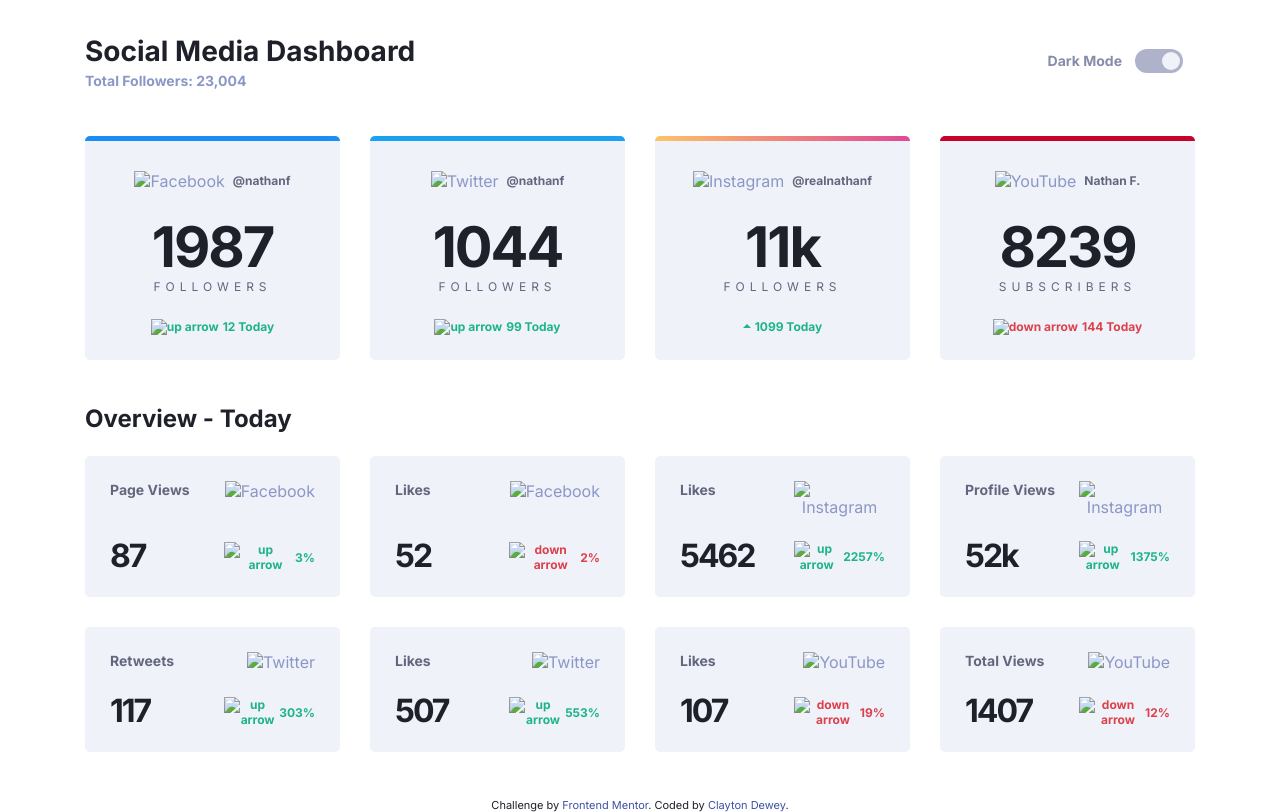
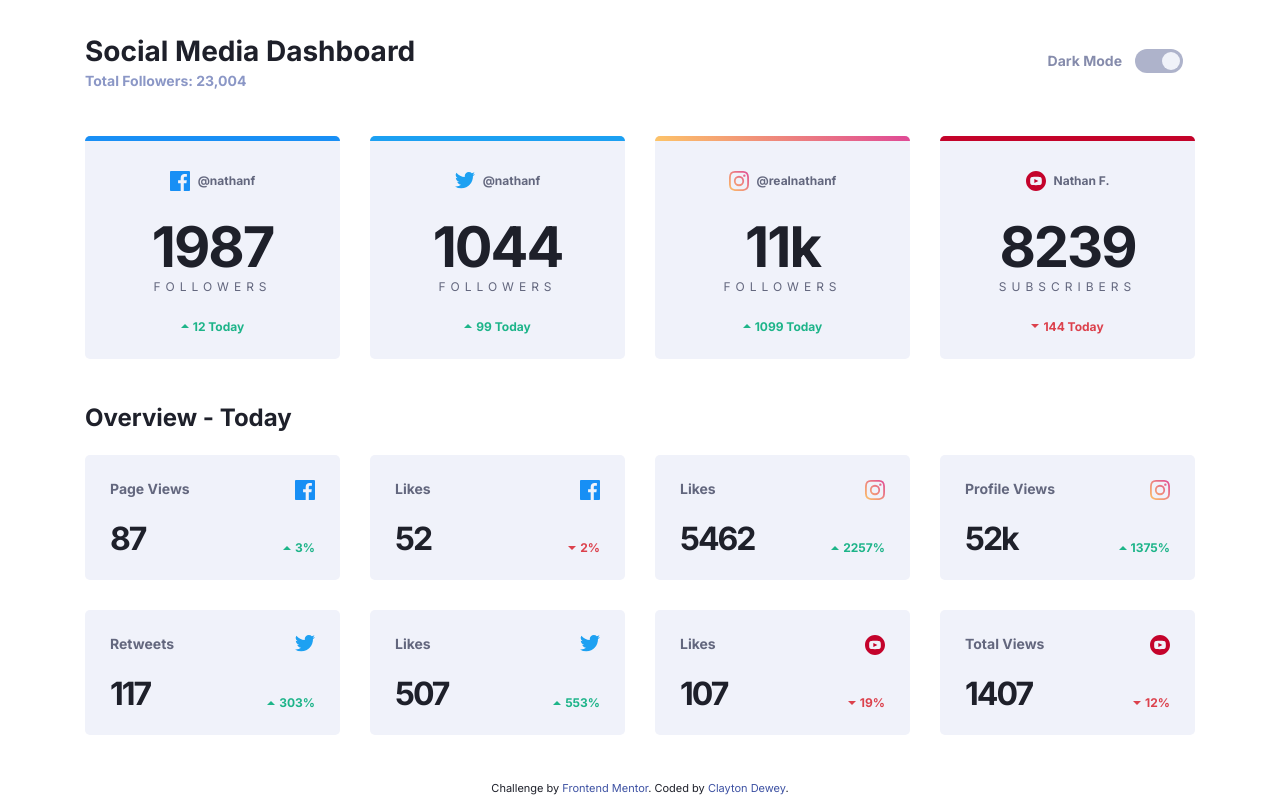
Before and after one commit to ClaytonDewey/fem-social-media-dashboard, a website: page index.html in a window 1280 px wide. Drawn offline with nearby package versions, Linux system fonts and the light colour scheme; the site is published under a folder, as on GitHub Pages, so addresses that start at the root find nothing.

Commit message:
fix: Update image paths

```diff
--- a/index.html
+++ b/index.html
@@ -6,7 +6,7 @@
   <meta name="viewport" content="width=device-width, initial-scale=1.0">
   <!-- displays site properly based on user's device -->
 
-  <link rel="icon" type="image/png" sizes="32x32" href="./images/favicon-32x32.png">
+  <link rel="icon" type="image/png" sizes="32x32" href="../images/favicon-32x32.png">
 
   <title>Frontend Mentor | Social media dashboard with theme switcher</title>
 
@@ -56,7 +56,7 @@
     <section class="container cards">
       <div class="card card--facebook">
         <div class="card__platform">
-          <img src="/images/icon-facebook.svg" class="card__icon" alt="Facebook">
+          <img src="./images/icon-facebook.svg" class="card__icon" alt="Facebook">
           <div class="card__username">@nathanf</div>
         </div>
         <div class="card__followers">
@@ -64,7 +64,7 @@
           <div class="card__label">Followers</div>
         </div>
         <div class="card__change card__change--up">
-          <img src="/images/icon-up.svg" alt="up arrow">
+          <img src="./images/icon-up.svg" alt="up arrow">
           <div class="card__number">12 Today</div>
         </div>
       </div>
@@ -72,7 +72,7 @@
 
       <div class="card card--twitter">
         <div class="card__platform">
-          <img src="/images/icon-twitter.svg" class="card__icon" alt="Twitter">
+          <img src="./images/icon-twitter.svg" class="card__icon" alt="Twitter">
           <div class="card__username">@nathanf</div>
         </div>
         <div class="card__followers">
@@ -82,14 +82,14 @@
           <div class="card__label">Followers</div>
         </div>
         <div class="card__change card__change--up">
-          <img src="/images/icon-up.svg" alt="up arrow">
+          <img src="./images/icon-up.svg" alt="up arrow">
           <div class="card__number">99 Today</div>
         </div>
       </div>
 
       <div class="card card--instagram">
         <div class="card__platform">
-          <img src="/images/icon-instagram.svg" class="card__icon" alt="Instagram">
+          <img src="./images/icon-instagram.svg" class="card__icon" alt="Instagram">
           <div class="card__username">@realnathanf</div>
         </div>
         <div class="card__followers">
@@ -106,7 +106,7 @@
 
       <div class="card card--youtube">
         <div class="card__platform">
-          <img src="/images/icon-youtube.svg" class="card__icon" alt="YouTube">
+          <img src="./images/icon-youtube.svg" class="card__icon" alt="YouTube">
           <div class="card__username">Nathan F.</div>
         </div>
         <div class="card__followers">
@@ -118,7 +118,7 @@
           </div>
         </div>
         <div class="card__change card__change--down">
-          <img src="/images/icon-down.svg" alt="down arrow">
+          <img src="./images/icon-down.svg" alt="down arrow">
           <div class="card__number">144 Today</div>
         </div>
       </div>
@@ -130,80 +130,80 @@
       <div class="cards">
         <div class="card card-grid">
           <div class="card__subtitle">Page Views</div>
-          <img src="/images/icon-facebook.svg" alt="Facebook">
+          <img src="./images/icon-facebook.svg" alt="Facebook">
           <div class="card__count card__count--small">87</div>
           <div class="card__change card__change--up">
-            <img src="/images/icon-up.svg" alt="up arrow">
+            <img src="./images/icon-up.svg" alt="up arrow">
             <div class="card__number">3%</div>
           </div>
         </div>
 
         <div class="card card-grid">
           <div class="card__subtitle">Likes</div>
-          <img src="/images/icon-facebook.svg" alt="Facebook">
+          <img src="./images/icon-facebook.svg" alt="Facebook">
           <div class="card__count card__count--small">52</div>
           <div class="card__change card__change--down">
-            <img src="/images/icon-down.svg" alt="down arrow">
+            <img src="./images/icon-down.svg" alt="down arrow">
             <div class="card__number">2%</div>
           </div>
         </div>
 
         <div class="card card-grid">
           <div class="card__subtitle">Likes</div>
-          <img class="" src="/images/icon-instagram.svg" alt="Instagram" />
+          <img class="" src="./images/icon-instagram.svg" alt="Instagram" />
           <div class="card__count card__count--small">5462</div>
           <div class="card__change card__change--up">
-            <img src="/images/icon-up.svg" alt="up arrow" />
+            <img src="./images/icon-up.svg" alt="up arrow" />
             <div class="card__number">2257%</div>
           </div>
         </div>
 
         <div class="card card-grid">
           <div class="card__subtitle">Profile Views</div>
-          <img class="" src="/images/icon-instagram.svg" alt="Instagram" />
+          <img class="" src="./images/icon-instagram.svg" alt="Instagram" />
           <div class="card__count card__count--small">52k</div>
           <div class="card__change card__change--up">
-            <img src="/images/icon-up.svg" alt="up arrow" />
+            <img src="./images/icon-up.svg" alt="up arrow" />
             <div class="card__number">1375%</div>
           </div>
         </div>
 
         <div class="card card-grid">
           <div class="card__subtitle">Retweets</div>
-          <img class="" src="/images/icon-twitter.svg" alt="Twitter" />
+          <img class="" src="./images/icon-twitter.svg" alt="Twitter" />
           <div class="card__count card__count--small">117</div>
           <div class="card__change card__change--up">
-            <img src="/images/icon-up.svg" alt="up arrow" />
+            <img src="./images/icon-up.svg" alt="up arrow" />
             <div class="card__number">303%</div>
           </div>
         </div>
 
         <div class="card card-grid">
           <div class="card__subtitle">Likes</div>
-          <img class="" src="/images/icon-twitter.svg" alt="Twitter" />
+          <img class="" src="./images/icon-twitter.svg" alt="Twitter" />
           <div class="card__count card__count--small">507</div>
           <div class="card__change card__change--up">
-            <img src="/images/icon-up.svg" alt="up arrow" />
+            <img src="./images/icon-up.svg" alt="up arrow" />
             <div class="card__number">553%</div>
           </div>
         </div>
 
         <div class="card card-grid">
           <div class="card__subtitle">Likes</div>
-          <img class="" src="/images/icon-youtube.svg" alt="YouTube" />
+          <img class="" src="./images/icon-youtube.svg" alt="YouTube" />
           <div class="card__count card__count--small">107</div>
           <div class="card__change card__change--down">
-            <img src="/images/icon-down.svg" alt="down arrow" />
+            <img src="./images/icon-down.svg" alt="down arrow" />
             <div class="card__number">19%</div>
           </div>
         </div>
 
         <div class="card card-grid">
           <div class="card__subtitle">Total Views</div>
-          <img class="" src="/images/icon-youtube.svg" alt="YouTube" />
+          <img class="" src="./images/icon-youtube.svg" alt="YouTube" />
           <div class="card__count card__count--small">1407</div>
           <div class="card__change card__change--down">
-            <img src="/images/icon-down.svg" alt="down arrow" />
+            <img src="./images/icon-down.svg" alt="down arrow" />
             <div class="card__number">12%</div>
           </div>
         </div>
```
